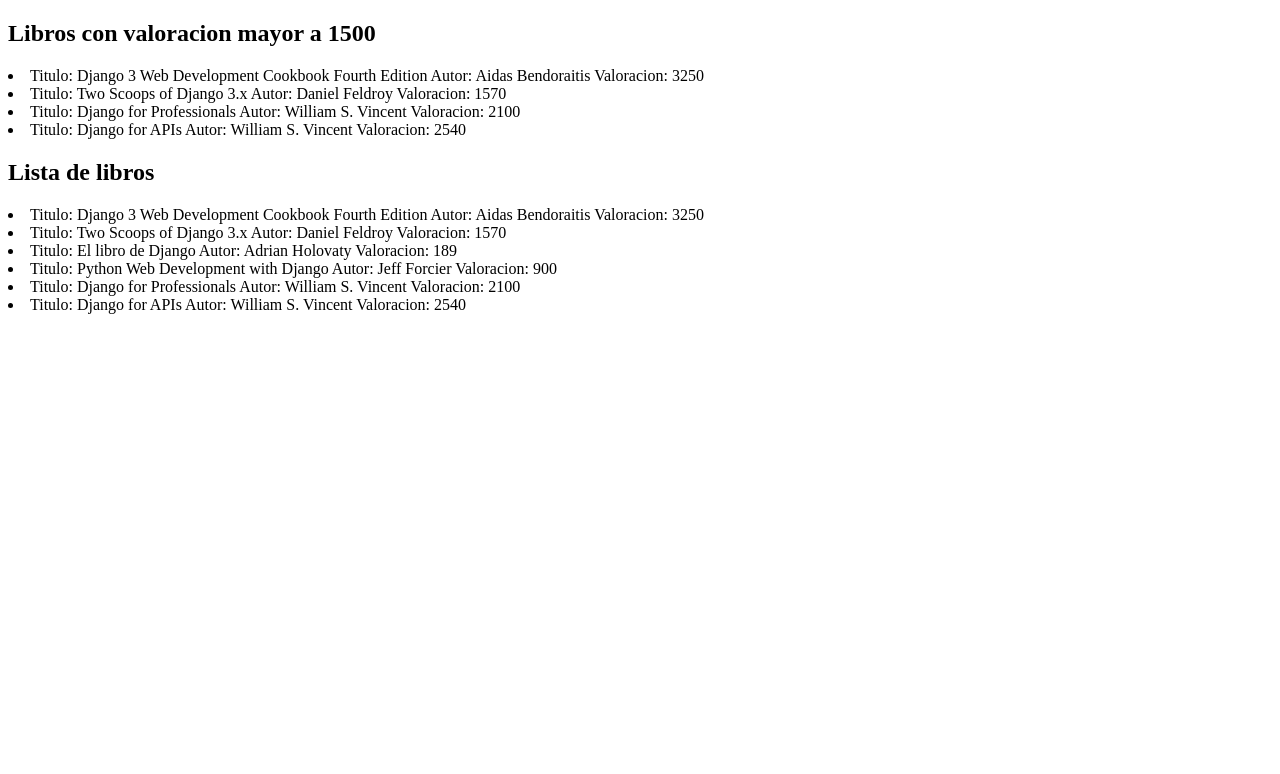
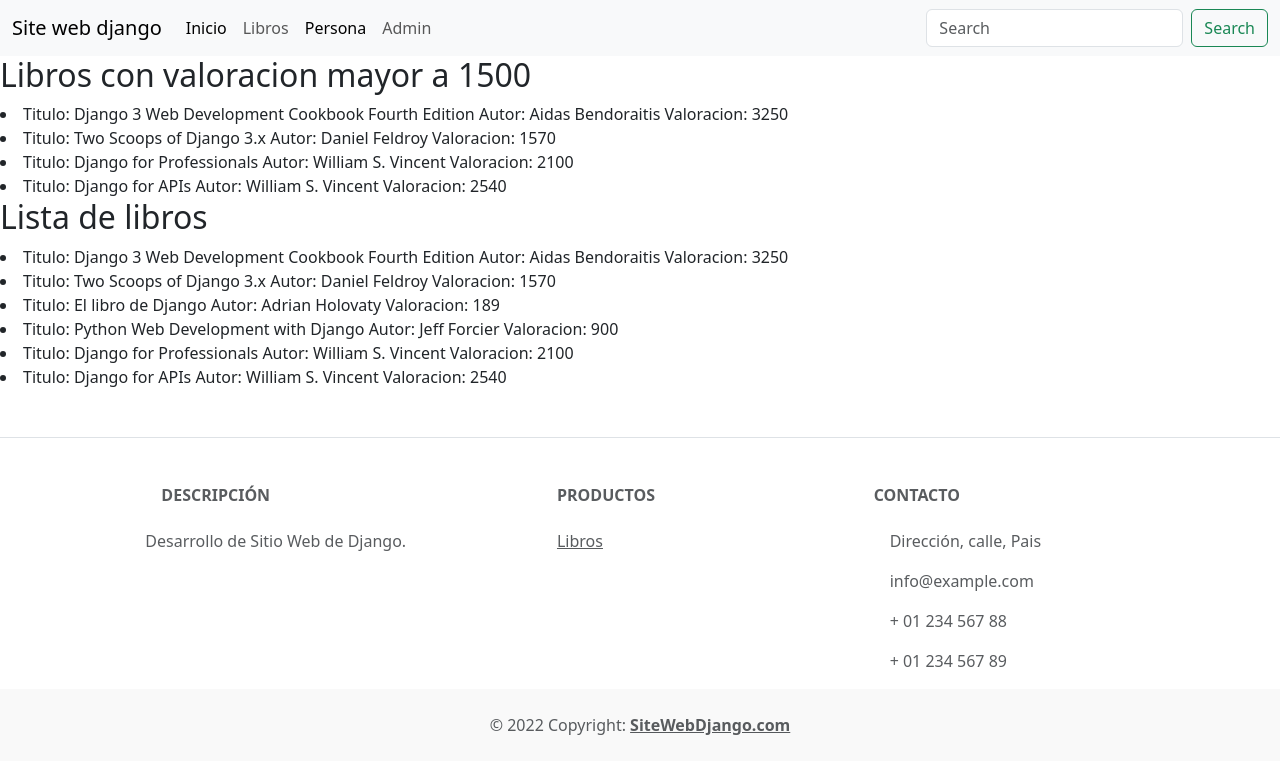
Before and after one commit to rodrigovasdev/bootcamp070, a Django app: page /libros in a window 1280 px wide. Shown: the top 774 px of the page. Run offline with Django 4.2, Linux system fonts and the light colour scheme; some libraries are stand-ins or nearby versions.

Commit message:
forms django

```diff
--- a/python 3 (intro django)/evs5/evs5/urls.py
+++ b/python 3 (intro django)/evs5/evs5/urls.py
@@ -16,7 +16,7 @@
 """
 from django.contrib import admin
 from django.urls import path
-from .views import navbarView, indexView, mostrarView, librosView
+from .views import navbarView, indexView, mostrarView, librosView, datosform_view
 
 urlpatterns = [
     path('admin/', admin.site.urls),
@@ -24,4 +24,5 @@
     path('', indexView, name='index'),
     path('persona', mostrarView, name='persona'),
     path('libros', librosView, name='libros'),
+    path('formulario', datosform_view, name='formulario'),
 ]
--- a/python 3 (intro django)/evs5/evs5/views.py
+++ b/python 3 (intro django)/evs5/evs5/views.py
@@ -1,5 +1,6 @@
 from django.shortcuts import render
-
+import datetime
+from .forms import InputForm
 def navbarView(request):
     return render(request,'navbar.html')
 
@@ -7,15 +8,17 @@
     return render(request,'index.html')
 
 class Persona(object):
-    def __init__ (self, nombre, apellido):
+    def __init__ (self, nombre, apellido, login):
         self.nombre=nombre
         self.apellido=apellido
+        self.login = login
 
 def mostrarView(request):
-    persona = Persona("Juan", "Peréz")
-    items=[]
-    context = {'nombre' : persona.nombre, "apellido" : persona.apellido, 'lista': items}
-    return render(request, "templatesexample.html", context)
+    persona = Persona("Juan", "Peréz", True)
+    items=['autos','cubos']
+    horActual = datetime.datetime.now()
+    context = {'nombre' : persona.nombre, "apellido" : persona.apellido, 'auth': persona.login, 'lista': items, 'fecha': horActual}
+    return render(request, "persona.html", context)
 
 
 class Libro(object):
@@ -37,3 +40,9 @@
     listaLibros = [libro1, libro2, libro3, libro4, libro5, libro6]
     context = {'libros' : listaLibros}
     return render (request,'libros.html',context)
+
+def datosform_view(request):
+ # la logica de la vista se implementa aqui
+    print(request.POST)
+    context = {'gatogatito' : InputForm}
+    return render(request, "datosForm.html",context)
--- a/python 3 (intro django)/evs5/templates/base.html
+++ b/python 3 (intro django)/evs5/templates/base.html
@@ -11,6 +11,7 @@
 </head>
 <body>
     {% block content %}
+
     {% endblock content %}
 </body>
 </html>
--- /dev/null
+++ b/python 3 (intro django)/evs5/templates/datosForm.html
@@ -0,0 +1,5 @@
+<form action = "" method = "POST">
+    {% csrf_token %}
+    {{gatogatito}}
+    <input type="submit" value="Enviar">
+</form>
--- /dev/null
+++ b/python 3 (intro django)/evs5/templates/footer.html
@@ -0,0 +1,62 @@
+{% extends 'base.html' %}
+{% load bootstrap5 %}
+{% block content %}
+
+<!-- Footer -->
+<footer class="text-center text-lg-start bg-white text-muted ">
+    <!-- Section: Social media -->
+    <section class="d-flex justify-content-center justify-content-lgbetween p-4 border-bottom">
+    </section>
+    <section class="">
+        <div class="container text-center text-md-start mt-5">
+            <!-- Grid row -->
+            <div class="row mt-3">
+                <!-- Grid column -->
+                <div class="col-md-3 col-lg-4 col-xl-3 mx-auto mb-4">
+                    <!-- Content -->
+                    <h6 class="text-uppercase fw-bold mb-4">
+                    <i class="fas fa-gem me-3 text-grayish"></i>Descripción
+                    </h6>
+                    <p>
+                    Desarrollo de Sitio Web de Django.
+                    </p>
+                    </div>
+                    <div class="col-md-2 col-lg-2 col-xl-2 mx-auto mb-4">
+                    <!-- Links -->
+                    <h6 class="text-uppercase fw-bold mb-4">
+                    Productos
+                    </h6>
+                    <p>
+                    <a href="" class="text-reset">Libros</a>
+                    </p>
+                    </div>
+
+                    <div class="col-md-4 col-lg-3 col-xl-3 mx-auto mb-md-0 mb-4">
+                    <!-- Links -->
+                    <h6 class="text-uppercase fw-bold mb-4">Contacto</h6>
+                    <p><i class="fas fa-home me-3 text-grayish"></i> Dirección,
+                calle, Pais</p>
+                    <p>
+                    <i class="fas fa-envelope me-3 text-grayish"></i>
+                    info@example.com
+                    </p>
+                    <p><i class="fas fa-phone me-3 text-grayish"></i> + 01 234 567
+                88</p>
+                    <p><i class="fas fa-print me-3 text-grayish"></i> + 01 234 567
+                89</p>
+                </div>
+                <!-- Grid column -->
+                </div>
+                <!-- Grid row -->
+            </div>
+        </section>
+        <!-- Section: Links -->
+
+        <!-- Copyright -->
+        <div class="text-center p-4" style="background-color: rgba(0, 0, 0,
+       0.025);">
+        © 2022 Copyright:
+        <a class="text-reset fw-bold"
+       href="http://localhost:8000">SiteWebDjango.com</a>
+
+{% endblock %}
--- a/python 3 (intro django)/evs5/templates/libros.html
+++ b/python 3 (intro django)/evs5/templates/libros.html
@@ -1,3 +1,8 @@
+{% extends 'base.html' %}
+{% load bootstrap5 %}
+{% block content %}
+
+
 <!DOCTYPE html>
 <html lang="en">
 <head>
@@ -6,6 +11,7 @@
     <title>Document</title>
 </head>
 <body>
+    {%include 'navbar.html'%}
     <h2>Libros con valoracion mayor a 1500</h2>
     {% for libro in libros %}
         {% if libro.valoracion > 1500%}
@@ -16,5 +22,8 @@
     {% for libro in libros %}
         <li>Titulo: {{ libro.titulo }} Autor: {{ libro.autor }} Valoracion: {{ libro.valoracion}}</li>
     {% endfor%}
+    {%include 'footer.html'%}
 </body>
 </html>
+
+{%endblock content%}
--- a/python 3 (intro django)/evs5/templates/navbar.html
+++ b/python 3 (intro django)/evs5/templates/navbar.html
@@ -18,14 +18,14 @@
                 href="/">Inicio</a>
                 </li>
                 <li class="nav-item">
-                    <a class="nav-link" href="#">Libros</a>
+                    <a class="nav-link" href="/libros">Libros</a>
                 </li>
                 <li class="nav-item">
                     <a class="nav-link active" aria-current="page"
-                href="#">Acerca de</a>
+                href="/persona">Persona</a>
                 </li>
                 <li class="nav-item">
-                    <a class="nav-link" href="#">Contacto</a>
+                    <a class="nav-link" href="/admin">Admin</a>
                 </li>
 
 
```
Also changed, not shown: python 3 (intro django)/evs5/evs5/forms.py (added, +8 -0 lines), python 3 (intro django)/evs5/templates/index.html (+9 -0 lines), python 3 (intro django)/evs5/templates/persona.html (added, +34 -0 lines), python 3 (intro django)/evs5/templates/templatesexample.html (deleted, +0 -18 lines).
